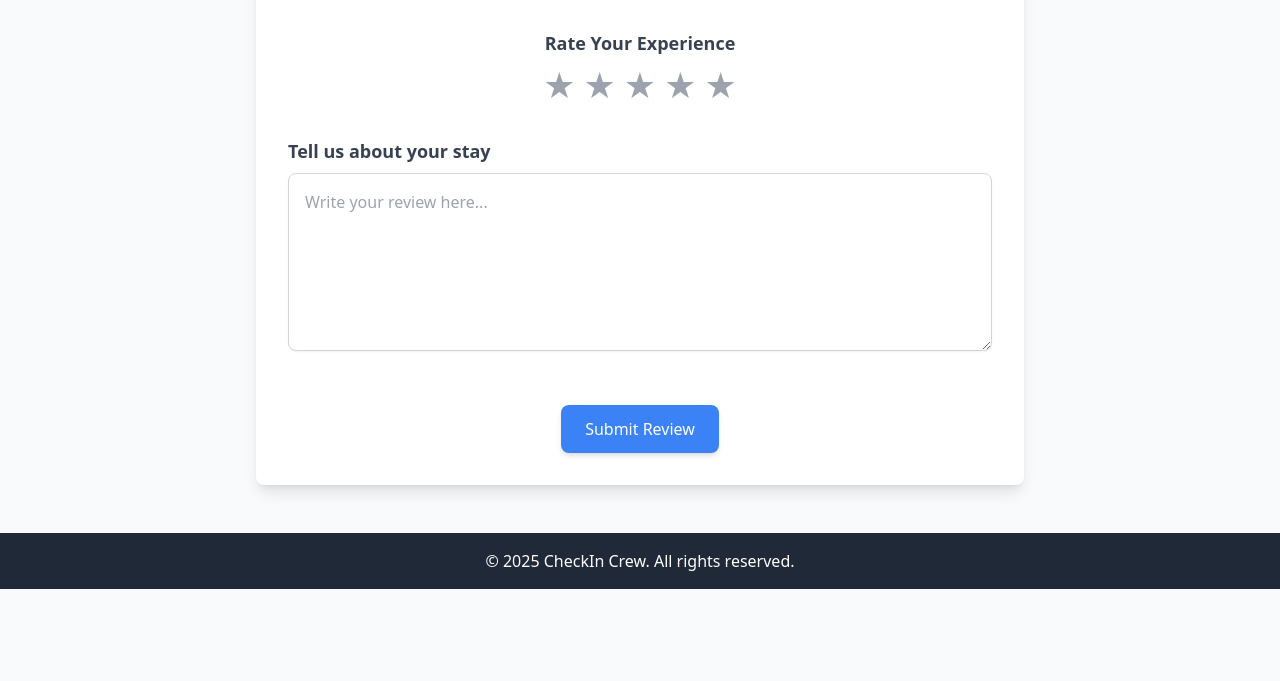
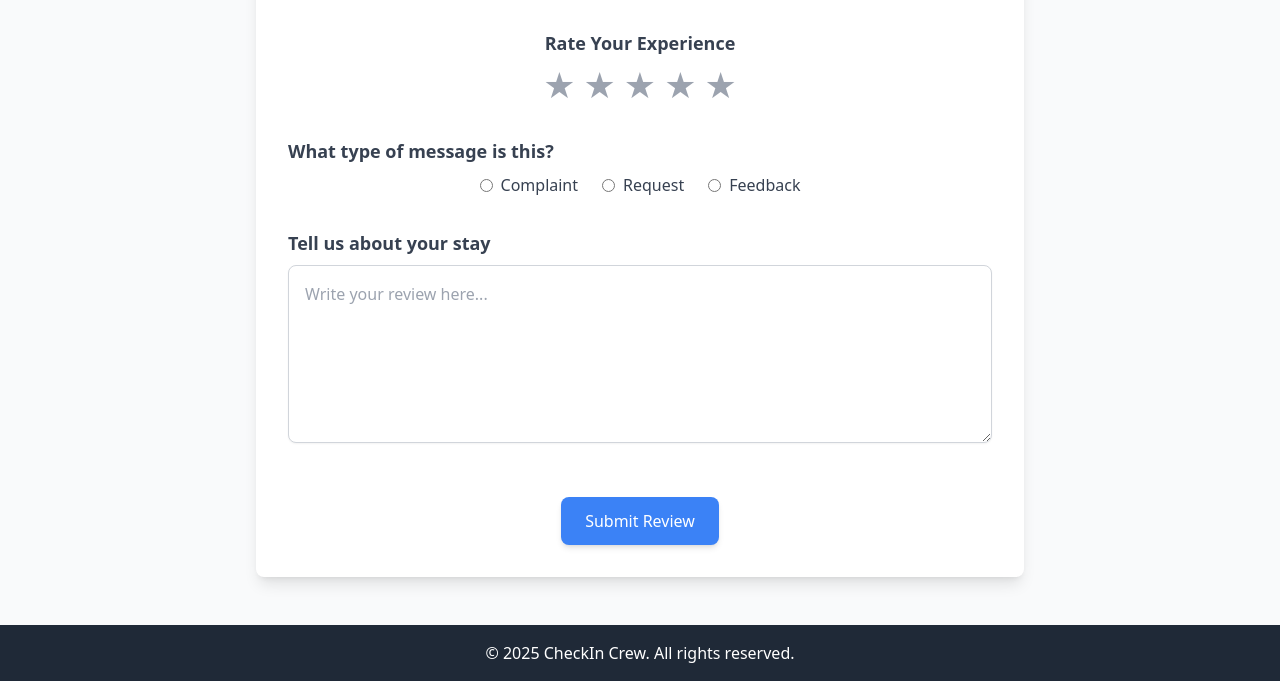
Before and after one commit to Daniyal1234-alt/Hotel-Management-System_CheckIn_Crew, a website: page pages/review.html in a window 1280 px wide. Shown: the part 227-908 px from the top of the page. Before the commit the page ends 816 px from the top, so only its background shows below. Drawn offline with nearby package versions, Linux system fonts and the light colour scheme.

Commit message:
review.html modified

```diff
--- a/pages/review.html
+++ b/pages/review.html
@@ -49,6 +49,7 @@
             const bookingId = getBookingId();
             const rating = document.getElementById("rating").value;
             const comment = document.querySelector("textarea[name='review_text']").value;
+            const messageType = document.querySelector("input[name='message_type']:checked").value;
 
             if (!bookingId) {
                 alert("No booking ID found");
@@ -66,7 +67,8 @@
                     body: JSON.stringify({
                         bookingId: bookingId,
                         rating: parseInt(rating),
-                        comment: comment
+                        comment: comment,
+                        type: messageType
                     })
                 });
 
@@ -121,6 +123,25 @@
                 </div>
             </div>
 
+            <!-- Message Type Selection -->
+            <div class="mb-8">
+                <label class="block text-gray-700 font-semibold mb-2 text-lg">What type of message is this?</label>
+                <div class="flex space-x-6 justify-center text-gray-700">
+                    <label class="flex items-center space-x-2">
+                        <input type="radio" name="message_type" value="complaint" required class="form-radio text-blue-500">
+                        <span>Complaint</span>
+                    </label>
+                    <label class="flex items-center space-x-2">
+                        <input type="radio" name="message_type" value="request" required class="form-radio text-blue-500">
+                        <span>Request</span>
+                    </label>
+                    <label class="flex items-center space-x-2">
+                        <input type="radio" name="message_type" value="feedback" required class="form-radio text-blue-500">
+                        <span>Feedback</span>
+                    </label>
+                </div>
+            </div>
+
             <!-- Review Text Area -->
             <div class="mb-12">
                 <label class="block text-gray-700 font-semibold mb-2 text-lg">Tell us about your stay</label>
```
